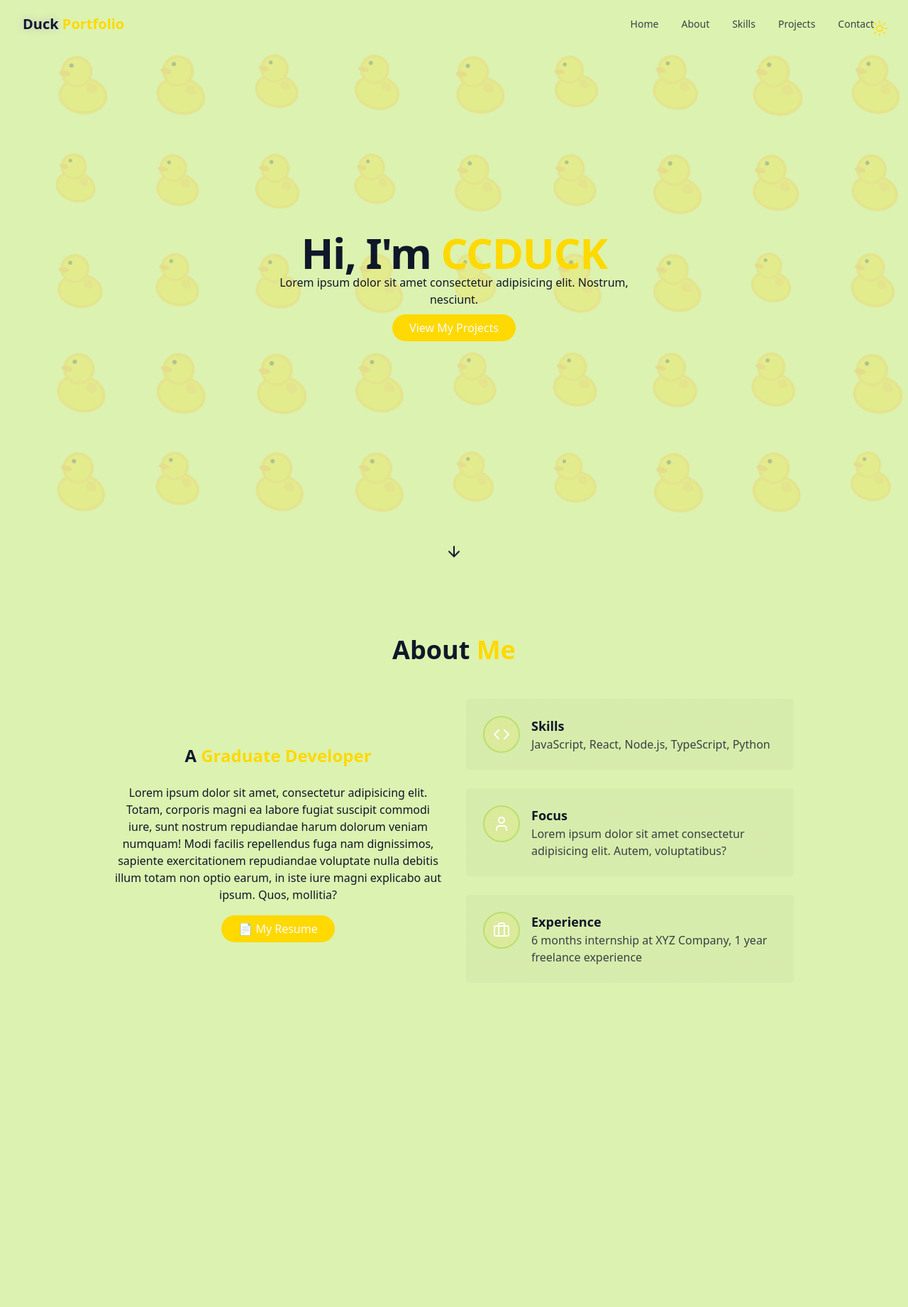
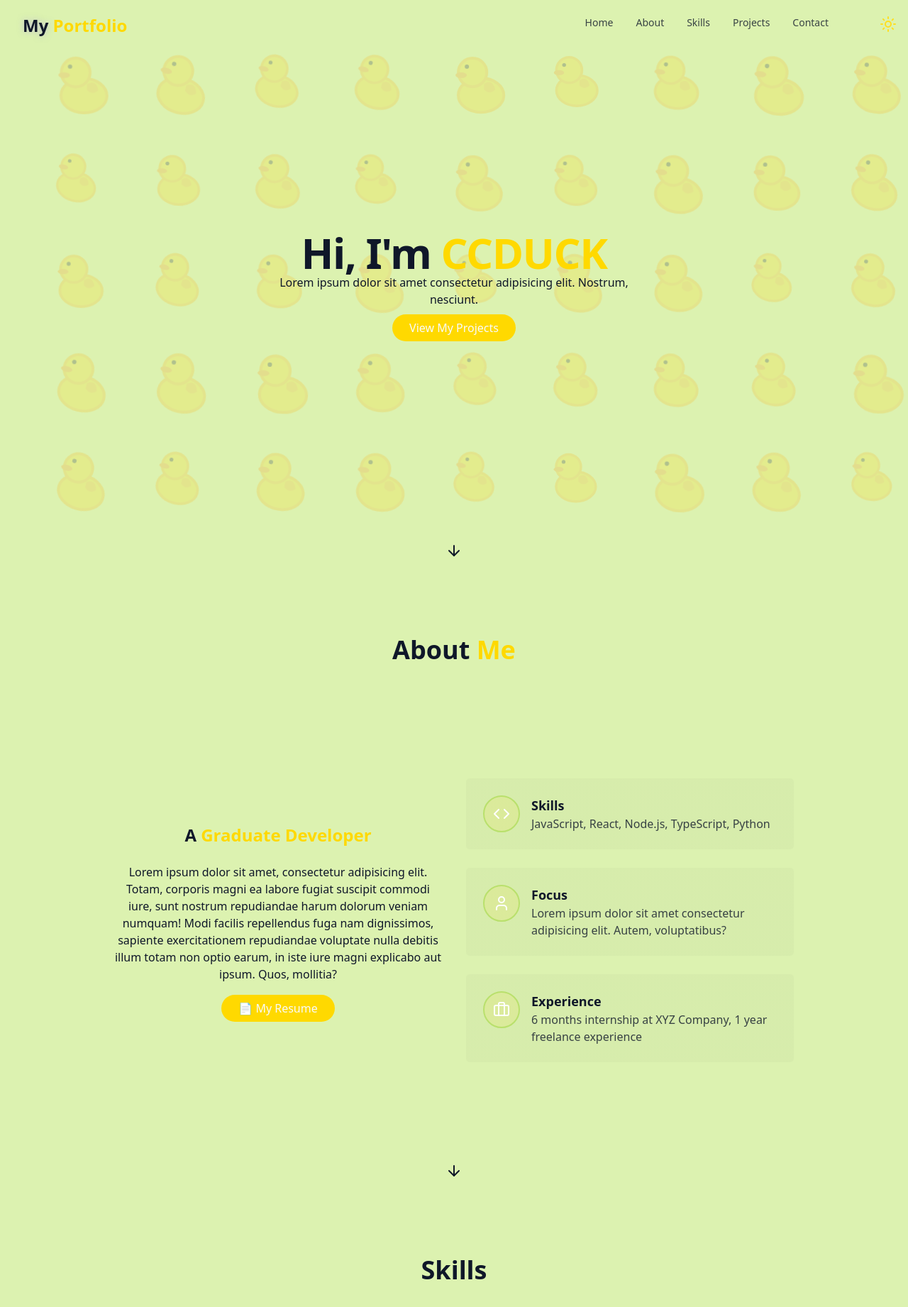
Before and after one commit to thomasjtHe/my-portfilio, a React (Vite) app: page / in a window 1280 px wide. Shown: the top 1842 px of the page at 71% size. Before the commit the page ends 1600 px from the top, so only its background shows below. Built offline with nearby package versions, Linux system fonts and the light colour scheme.

Commit message:
Ready for skills section

```diff
--- a/src/components/AboutSection.tsx
+++ b/src/components/AboutSection.tsx
@@ -1,71 +1,109 @@
-import { Briefcase, Code, User } from 'lucide-react'
-import React from 'react'
+import { Briefcase, Code, User } from "lucide-react";
+import { useState, useEffect } from "react";
+import { ArrowDown } from "lucide-react";
 
 export const AboutSection = () => {
+  const [scrolled, setScrolled] = useState(true);
+
+  useEffect(() => {
+    const handleScroll = () => {
+      setScrolled(
+        window.scrollY >
+          100 + (document.getElementById("home")?.offsetHeight ?? 0)
+      );
+    };
+    window.addEventListener("scroll", handleScroll);
+    return () => {
+      window.removeEventListener("scroll", handleScroll);
+    };
+  });
+
   return (
-    <section id='about' className='py-24 px-4 relative min-h-screen'>
-      {''}
-      <div className='container mx-auto max-w-5xl'>
-        <h2 className='text-3xl md:text-4xl font-bold text-center mb-12'>
-          About <span className='text-primary'>Me</span>
+    <section id="about" className="py-24 px-4 relative min-h-screen">
+      {""}
+      <div className="container mx-auto max-w-5xl">
+        <h2 className="text-3xl md:text-4xl font-bold text-center mb-12">
+          About <span className="text-primary">Me</span>
         </h2>
 
-        <div className='grid grid-cols-1 md:grid-cols-2 items-center gap-8'>
-          <div className='space-y-6'>
-            <h3 className='font-semibold text-2xl'>A <span className='text-primary'>Graduate Developer</span></h3>
-            <p className='text-foreground'>
-            Lorem ipsum dolor sit amet, consectetur adipisicing elit. Totam, corporis magni ea labore fugiat suscipit commodi iure, sunt nostrum repudiandae harum dolorum veniam numquam! Modi facilis repellendus fuga nam dignissimos, sapiente exercitationem repudiandae voluptate nulla debitis illum totam non optio earum, in iste iure magni explicabo aut ipsum. Quos, mollitia?
+        <div className="grid grid-cols-1 md:grid-cols-2 items-center gap-8 mt-40">
+          <div className="space-y-6">
+            <h3 className="font-semibold text-2xl">
+              A <span className="text-primary">Graduate Developer</span>
+            </h3>
+            <p className="text-foreground">
+              Lorem ipsum dolor sit amet, consectetur adipisicing elit. Totam,
+              corporis magni ea labore fugiat suscipit commodi iure, sunt
+              nostrum repudiandae harum dolorum veniam numquam! Modi facilis
+              repellendus fuga nam dignissimos, sapiente exercitationem
+              repudiandae voluptate nulla debitis illum totam non optio earum,
+              in iste iure magni explicabo aut ipsum. Quos, mollitia?
             </p>
-            <a href="src/assets/Jinting_He_Resume.pdf" className="pdf-link cosmic-button rounded-full border-primary hover:bg-primary/50 transition-colors duration-300" target="_blank">
-            📄 My Resume
-        </a>
+            <a
+              href="src/assets/Jinting_He_Resume.pdf"
+              className="pdf-link cosmic-button rounded-full border-primary hover:bg-primary/50 transition-colors duration-300"
+              target="_blank"
+            >
+              📄 My Resume
+            </a>
           </div>
-          <div className='grid grid-cols-1 gap-6 text-foreground'>
-            <div className='gradient-border p-6 card-hover'>
-              <div className='flex items-start gap-4'>
-                <div className='p-3 rounded-full bg-primary/10 border-2 border-border'>
-                <Code className='text-white'/>
+          <div className="grid grid-cols-1 gap-6 text-foreground">
+            <div className="gradient-border p-6 card-hover">
+              <div className="flex items-start gap-4">
+                <div className="p-3 rounded-full bg-primary/10 border-2 border-border">
+                  <Code className="text-white" />
                 </div>
-                <div className='text-left'>
-                  <h4 className='text-lg font-semibold'>Skills</h4>
-                  <p className='text-foreground/80'>JavaScript, React, Node.js, TypeScript, Python</p>
+                <div className="text-left">
+                  <h4 className="text-lg font-semibold">Skills</h4>
+                  <p className="text-foreground/80">
+                    JavaScript, React, Node.js, TypeScript, Python
+                  </p>
                 </div>
               </div>
             </div>
-            <div className='gradient-border p-6 card-hover'>
-              <div className='flex items-start gap-4'>
-                <div className='p-3 rounded-full bg-primary/10 border-2 border-border'>
-                <User className='text-white'/>
+            <div className="gradient-border p-6 card-hover">
+              <div className="flex items-start gap-4">
+                <div className="p-3 rounded-full bg-primary/10 border-2 border-border">
+                  <User className="text-white" />
                 </div>
-                <div className='text-left'>
-                  <h4 className='text-lg font-semibold'>Focus</h4>
-                  <p className='text-foreground/80'>
-                  Lorem ipsum dolor sit amet consectetur adipisicing elit. Autem, voluptatibus?
+                <div className="text-left">
+                  <h4 className="text-lg font-semibold">Focus</h4>
+                  <p className="text-foreground/80">
+                    Lorem ipsum dolor sit amet consectetur adipisicing elit.
+                    Autem, voluptatibus?
                   </p>
-                  </div>
+                </div>
               </div>
             </div>
-            <div className='gradient-border p-6 card-hover' >
-              <div className='flex items-start gap-4'>
-                <div className='p-3 rounded-full bg-primary/10 border-2 border-border'>
-                <Briefcase className='text-white'/>
+            <div className="gradient-border p-6 card-hover">
+              <div className="flex items-start gap-4">
+                <div className="p-3 rounded-full bg-primary/10 border-2 border-border">
+                  <Briefcase className="text-white" />
                 </div>
-                <div className='text-left'>
-                  <h4 className='text-lg font-semibold'>Experience</h4>
-                  <p className='text-foreground/80'>
-                  6 months internship at XYZ Company, 1 year freelance experience
+                <div className="text-left">
+                  <h4 className="text-lg font-semibold">Experience</h4>
+                  <p className="text-foreground/80">
+                    6 months internship at XYZ Company, 1 year freelance
+                    experience
                   </p>
-                  </div>
+                </div>
               </div>
             </div>
           </div>
-
-
-
-
         </div>
-
+      </div>
+      <div className="flex justify-center mt-20">
+        <a
+          href="#skills"
+          className={`hidden md:block absolute bottom-1.5 ${
+            scrolled
+              ? "opacity-0 translate-y-4 pointer-events-none"
+              : "opacity-100"
+          } transition delay-150 duration-300`}
+        >
+          <ArrowDown className=" animate-bounce cursor-pointer" />
+        </a>
       </div>
     </section>
-  )
-}
+  );
+};
--- a/src/components/NavBar.tsx
+++ b/src/components/NavBar.tsx
@@ -1,10 +1,13 @@
 import { useEffect, useState } from "react";
 import { cn } from "../lib/utils";
-import { Menu, X } from "lucide-react";
+import { Menu, X, Sun, Moon } from "lucide-react";
+import { useTheme, ThemeProvider } from "../hooks/useTheme";
+
 
 export const NavBar = () => {
   const [isScrolled, setIsScrolled] = useState<boolean>(false);
   const [isOpen, setIsOpen] = useState<boolean>(false);
+  const { isDarkMode, toggleTheme } = useTheme();
 
   const navItems = [
     { name: "Home", href: "#home" },
@@ -31,14 +34,14 @@ export const NavBar = () => {
         isScrolled ? "py-3 bg-background/80 backdrop-blur-md shadow-xs" : "py-5"
       )}
     >
-      <div className="container flex items-center justify-between">
+      <div className="container flex items-center justify-between pr-0">
         <a
-          className="text-xl font-bold text-primary flex items-center"
+          className="text-2xl font-bold text-primary flex items-center"
           href="#home"
         >
           <span>
             {""}
-            <span className="text-glow text-foreground">Duck</span> Portfolio
+            <span className="text-glow text-foreground">My</span> Portfolio
           </span>
         </a>
 
@@ -53,6 +56,20 @@ export const NavBar = () => {
               {item.name}
             </a>
           ))}
+          <div className="mx-4 text-sm font-medium text-foreground/80 pl-10">
+            <ThemeProvider>
+              <button
+                onClick={toggleTheme}
+                aria-label="Toggle Theme"
+              >
+                {!isDarkMode ? (
+                  <Sun className="h-6 w-6 text-yellow-300 cursor-pointer hover:text-foreground transition-colors duration-300" />
+                ) : (
+                  <Moon className="h-6 w-6 text-primary cursor-pointer hover:text-foreground transition-colors duration-300" />
+                )}
+              </button>
+            </ThemeProvider>
+          </div>
         </div>
         {/* Mobile */}
         <button onClick={() => setIsOpen((prev) => !prev )} className="md:hidden p-2 text-foreground z-50"
--- /dev/null
+++ b/src/components/SkillsSection.tsx
@@ -0,0 +1,11 @@
+import React from 'react'
+
+export const SkillsSection = () => {
+  return (
+    <section id='skills' className='min-h-screen py-24 px-4 relative'>
+        <h2 className='text-3xl md:text-4xl font-bold text-center mb-12'>
+          Skills
+        </h2>
+    </section>
+  )
+}
--- a/src/pages/Home.tsx
+++ b/src/pages/Home.tsx
@@ -1,24 +1,24 @@
 import { StarBackground } from "../components/StarBackground";
-import { ThemeToggle } from "../components/ThemeToggle";
 import { NavBar } from "../components/NavBar";
 import { HomeSection } from "../components/HomeSection";
 import { ThemeProvider } from "../hooks/useTheme";
 import { AboutSection } from "../components/AboutSection";
+import { SkillsSection } from "../components/SkillsSection";
 
 export const Home = () => {
   return (
     <div className="min-h-screen bg-background text-foreground overflow-x-hidden">
       <ThemeProvider>
         <StarBackground />
-        <ThemeToggle />
-        {/* Your other components */}
+        <NavBar />
       </ThemeProvider>
       {/* Nav Bar */}
-      <NavBar />
+
       {/* Content */}
       <main>
         <HomeSection />
         <AboutSection />
+        <SkillsSection />
       </main>
 
       {/* Footer */}
```
